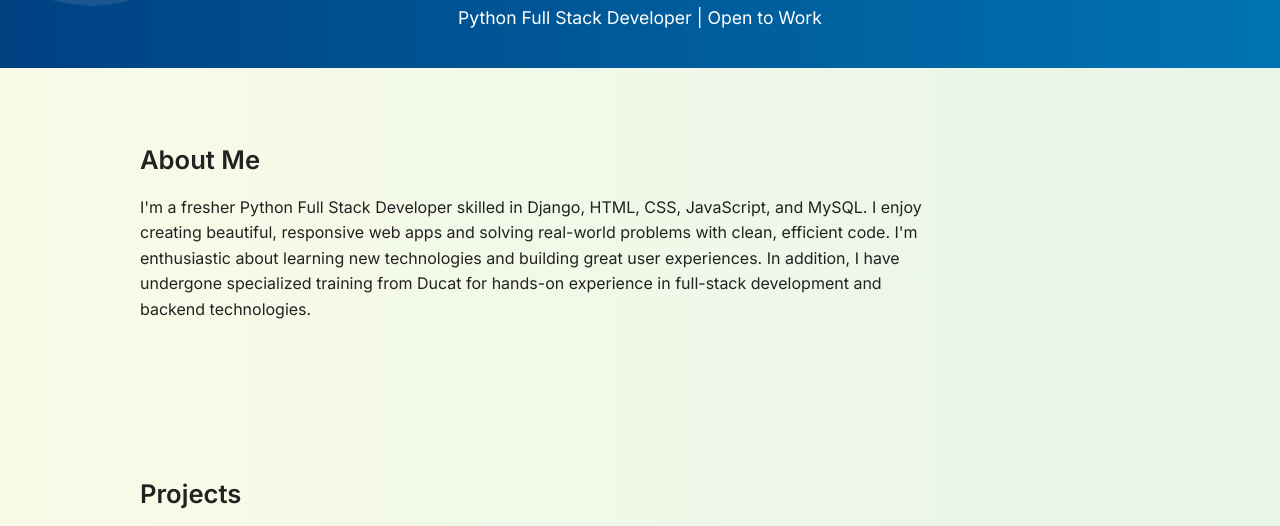
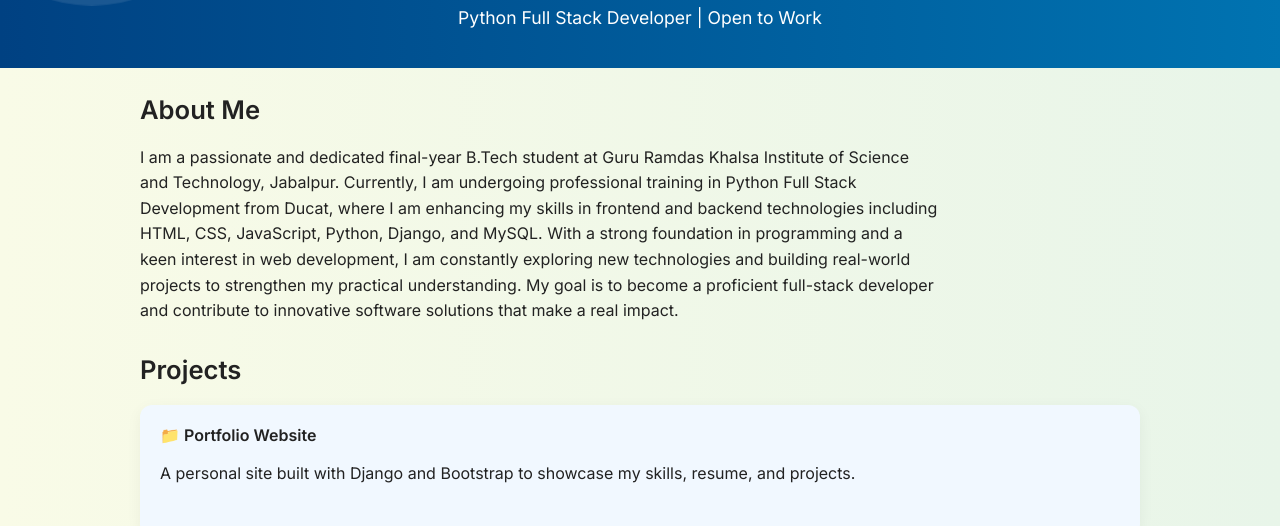
Before and after one commit to ranukhurasiya5/my_portfolio, a plain HTML site: page index.html in a window 1280 px wide. Shown: the part 236-762 px from the top of the page. Drawn offline with Linux system fonts and the light colour scheme.

Commit message:
portfolio

```diff
--- a/index.html
+++ b/index.html
@@ -70,7 +70,7 @@
     }
 
     .section {
-      padding: 50px 20px;
+      /* padding: 50px 20px; */
       max-width: 1000px;
       margin: auto;
     }
@@ -197,7 +197,11 @@
 
   <section class="section">
     <h3>About Me</h3>
-    <p>I'm a fresher Python Full Stack Developer skilled in Django, HTML, CSS, JavaScript, and MySQL. I enjoy creating beautiful, responsive web apps and solving real-world problems with clean, efficient code. I'm enthusiastic about learning new technologies and building great user experiences. In addition, I have undergone specialized training from Ducat for hands-on experience in full-stack development and backend technologies.</p>
+    <p>I am a passionate and dedicated final-year B.Tech student at Guru Ramdas Khalsa Institute of Science and Technology, Jabalpur. Currently, I am undergoing professional training in Python Full Stack Development from Ducat, where I am enhancing my skills in frontend and backend technologies including HTML, CSS, JavaScript, Python, Django, and MySQL.
+
+      With a strong foundation in programming and a keen interest in web development, I am constantly exploring new technologies and building real-world projects to strengthen my practical understanding. My goal is to become a proficient full-stack developer and contribute to innovative software solutions that make a real impact.
+
+      </p>
   </section>
 
   <section class="section">
```
Also changed, not shown: profile.jpg.
